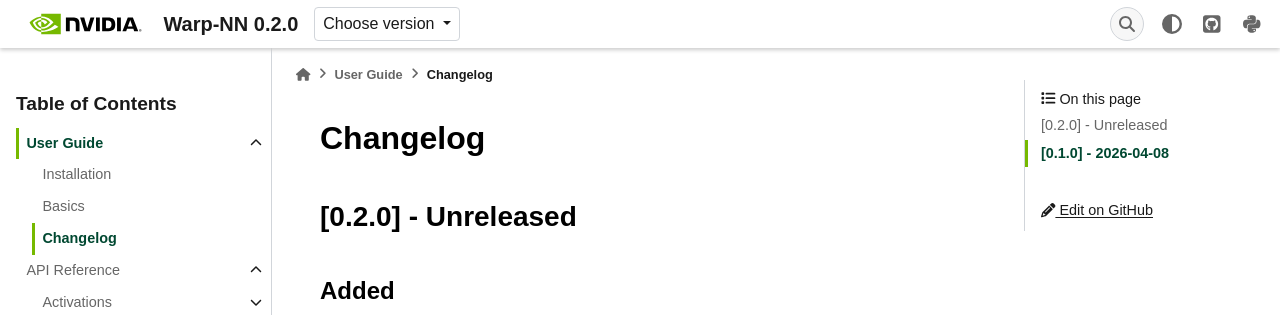
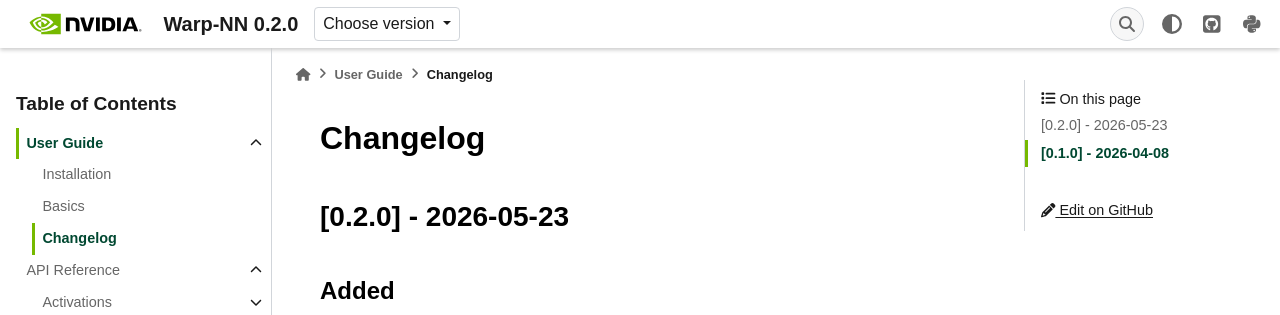
Before and after one commit to nvtw/warp-nn, a Sphinx documentation site: the page built from docs/guide/changelog.md, in a window 1280 px wide. Shown: the top 315 px of the page. Built offline with Sphinx 7.4.7, drawn with Linux system fonts in a browser that asks for light colours; some web fonts are replaced.

Commit message:
Release 0.2.0

```diff
--- a/CHANGELOG.md
+++ b/CHANGELOG.md
@@ -1,6 +1,6 @@
 # Changelog
 
-## [0.2.0] - Unreleased
+## [0.2.0] - 2026-05-23
 ### Added
 - Add `Flatten` layer
 
--- a/docs/conf.py
+++ b/docs/conf.py
@@ -67,7 +67,7 @@
 intersphinx_mapping = {
     "python": ("https://docs.python.org/3/", None),
     "numpy": ("https://numpy.org/doc/stable/", None),
-    "warp": ("https://nvidia.github.io/warp/", None),
+    "warp": ("https://nvidia.github.io/warp/stable", None),
 }
 
 pygments_style = "tango"
```
